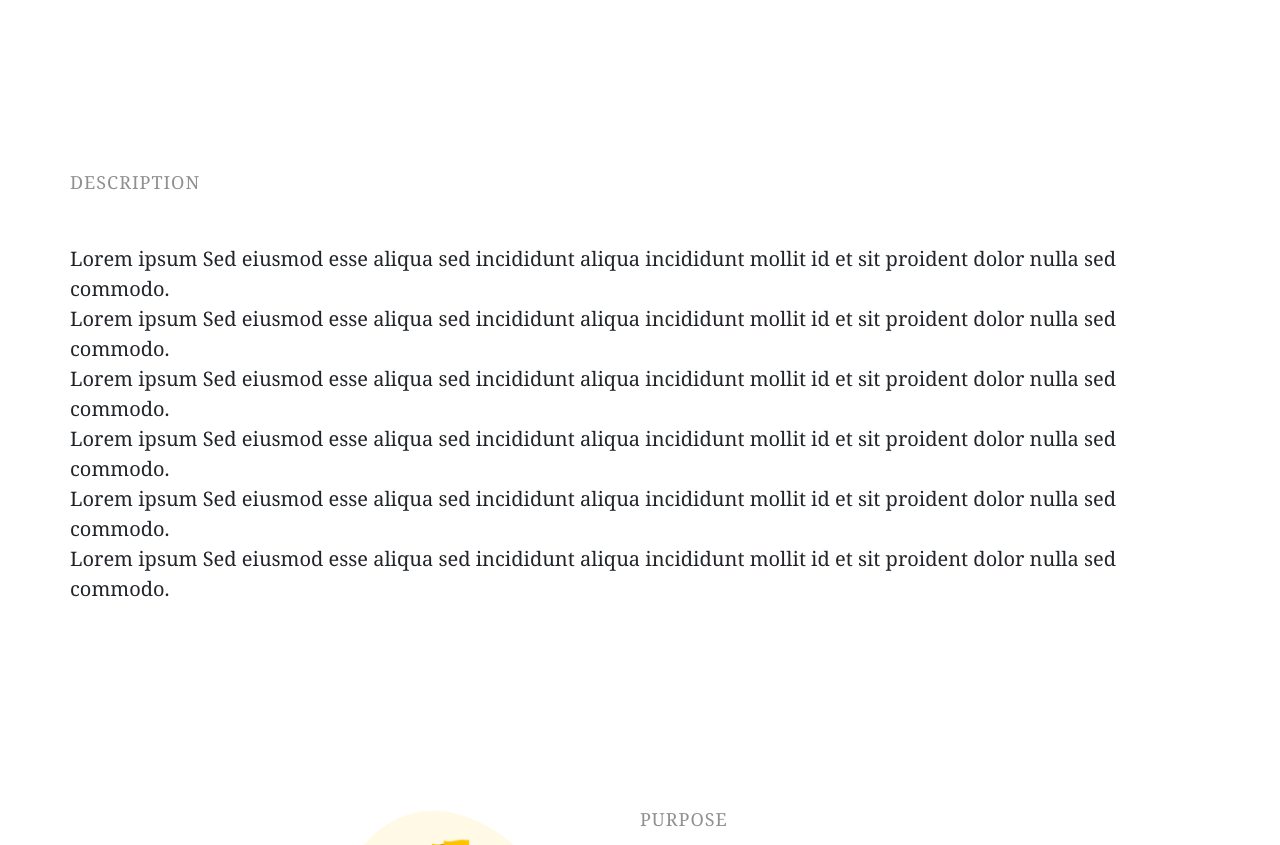
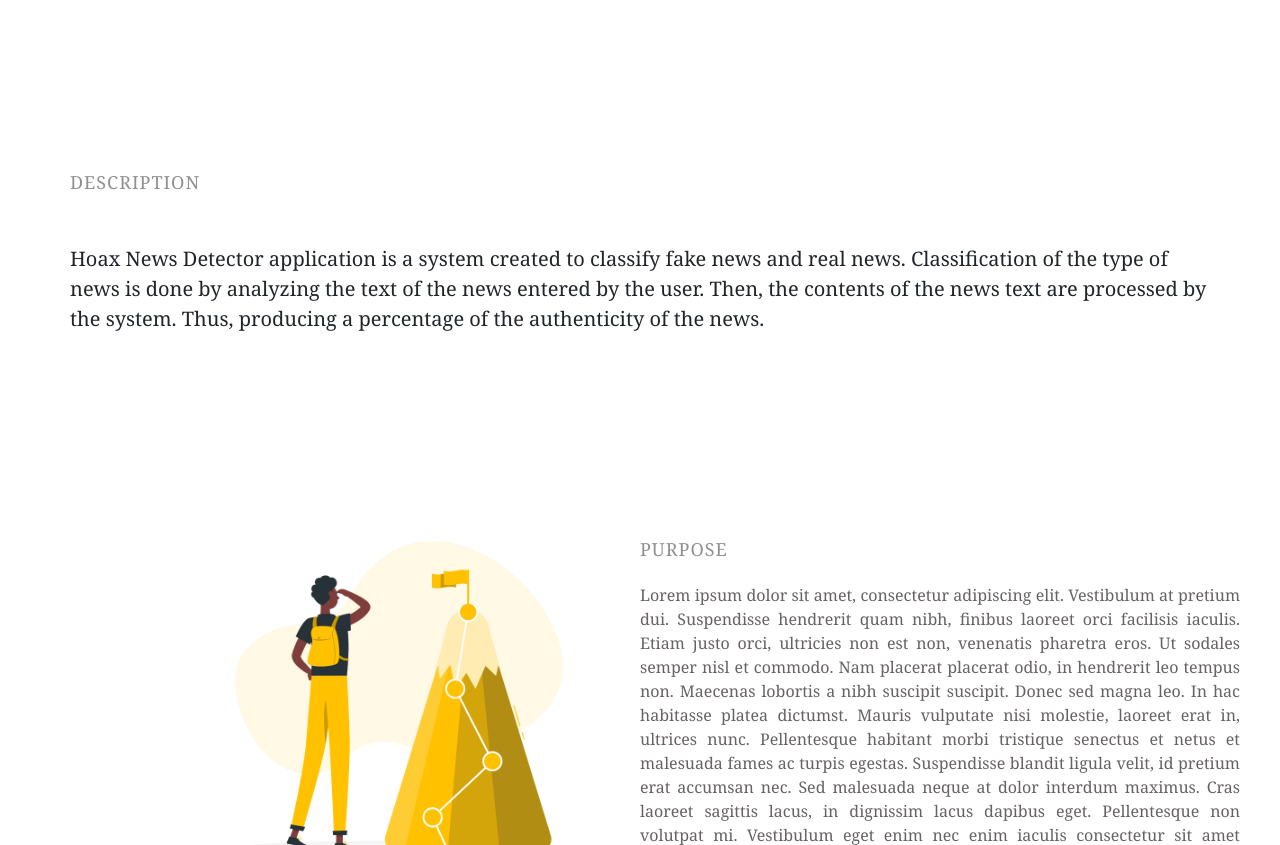
Before and after one commit to Proyek-2-Pengolahan-Data-Saintifik/de-hok, a Flask app: page /aboutUs in a window 1280 px wide. Shown: the part 667-1512 px from the top of the page. Run offline with Flask 2, Linux system fonts and the light colour scheme; some libraries are stand-ins or nearby versions.

Commit message:
Add description in aboutUs page

```diff
--- a/templates/aboutUs.html
+++ b/templates/aboutUs.html
@@ -77,17 +77,9 @@
                        <h4 class="my-5 pt-3" data-aos="fade-up" data-aos-delay="100">Description</h4>
                        <p>
                        <h5 data-aos="fade-up" data-aos-delay="300">
-                            Lorem ipsum Sed eiusmod esse aliqua sed incididunt aliqua incididunt mollit id et sit proident dolor nulla sed commodo.
-                            <br>
-                            Lorem ipsum Sed eiusmod esse aliqua sed incididunt aliqua incididunt mollit id et sit proident dolor nulla sed commodo.
-                            <br>
-                            Lorem ipsum Sed eiusmod esse aliqua sed incididunt aliqua incididunt mollit id et sit proident dolor nulla sed commodo.
-                            <br>
-                            Lorem ipsum Sed eiusmod esse aliqua sed incididunt aliqua incididunt mollit id et sit proident dolor nulla sed commodo.
-                            <br>
-                            Lorem ipsum Sed eiusmod esse aliqua sed incididunt aliqua incididunt mollit id et sit proident dolor nulla sed commodo.
-                            <br>
-                            Lorem ipsum Sed eiusmod esse aliqua sed incididunt aliqua incididunt mollit id et sit proident dolor nulla sed commodo.
+                        Hoax News Detector application is a system created to classify fake news and real news.
+                        Classification of the type of news is done by analyzing the text of the news entered by the user.
+                        Then, the contents of the news text are processed by the system. Thus, producing a percentage of the authenticity of the news.
                        </h5>
                        </p>
              </div>
```
